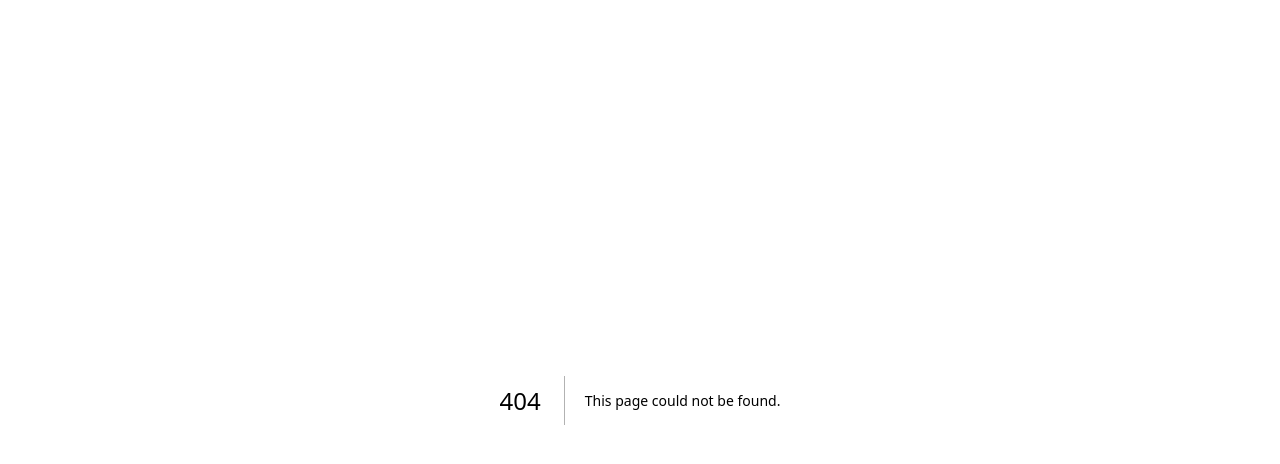
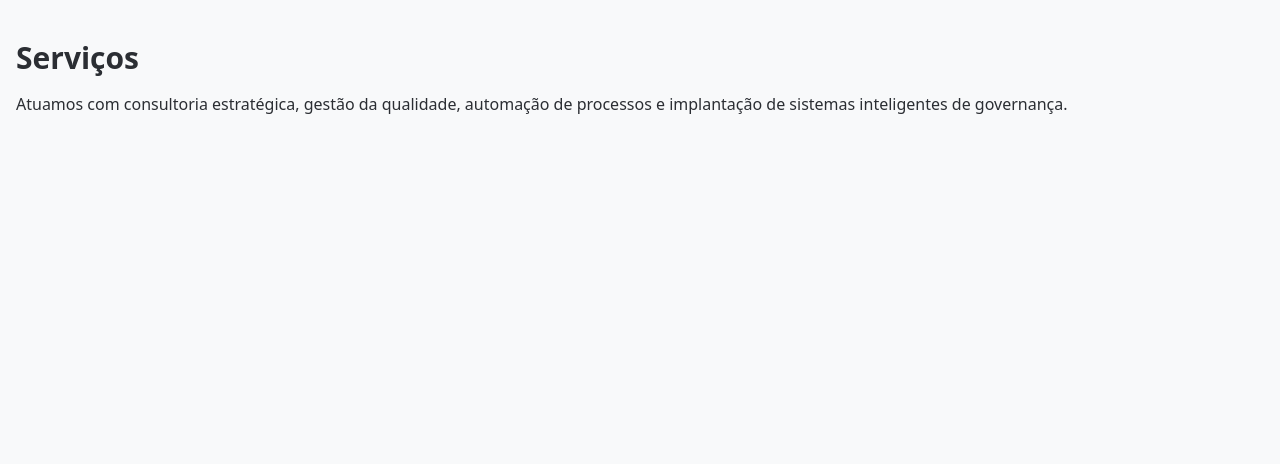
Before and after one commit to romuloloesch/painel-oracular-v1, a Next.js app: page /servicos in a window 1280 px wide. Before the commit this address had no page. Shown: the top 464 px of the page. Built offline with nearby package versions, Linux system fonts and the light colour scheme.

Commit message:
Create page.tsx
servicos

```diff
--- /dev/null
+++ b/app/servicos/page.tsx
@@ -0,0 +1,18 @@
+import type { Metadata } from "next";
+
+export const metadata: Metadata = {
+  title: "Serviços | Loesch & Oráculo Consultoria",
+  description: "Descubra os serviços que impulsionam o crescimento sustentável de sua empresa.",
+};
+
+export default function Servicos() {
+  return (
+    <main className="container mx-auto px-4 py-10">
+      <h1 className="text-3xl font-bold mb-4">Serviços</h1>
+      <p>
+        Atuamos com consultoria estratégica, gestão da qualidade, automação de
+        processos e implantação de sistemas inteligentes de governança.
+      </p>
+    </main>
+  );
+}
```
